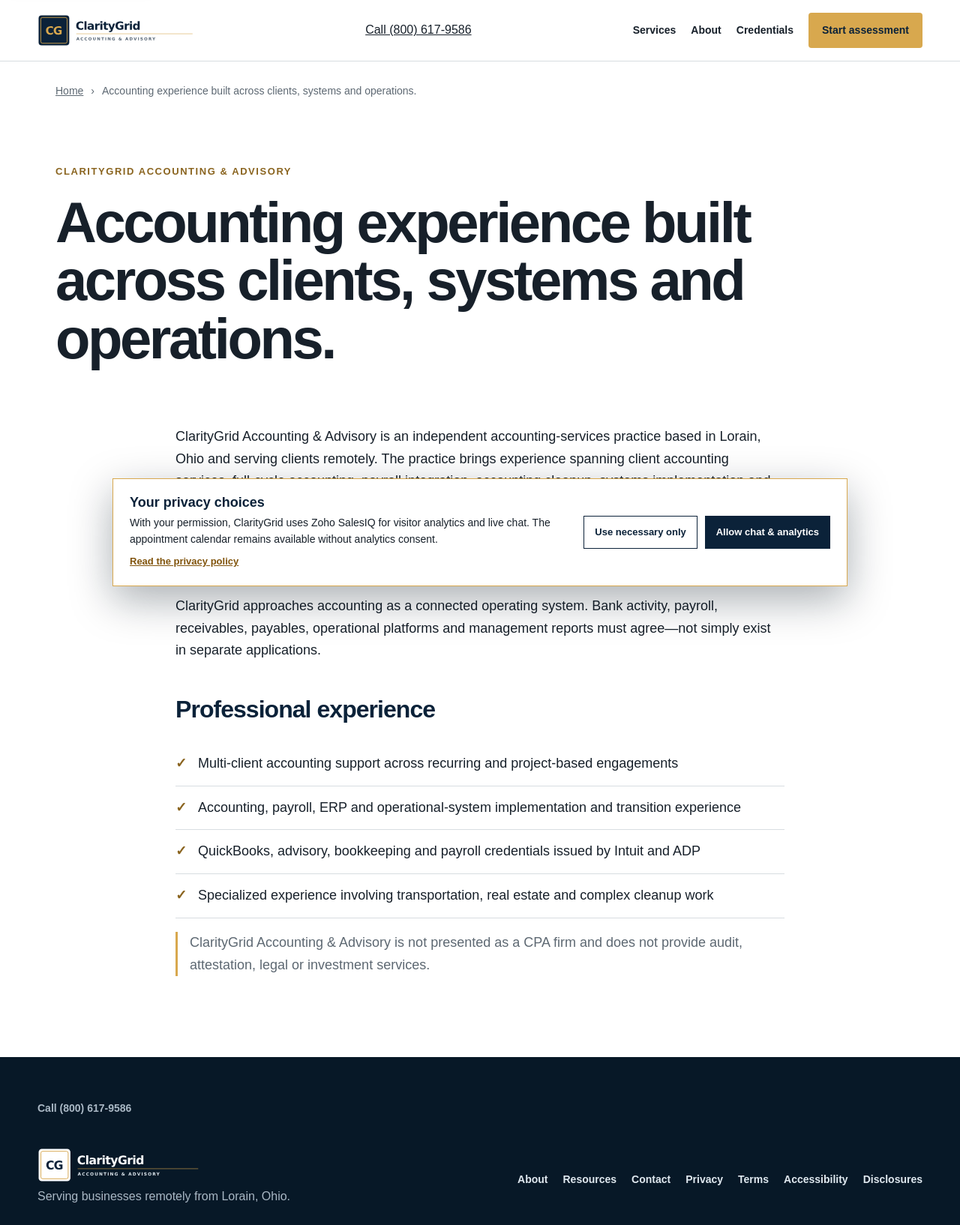
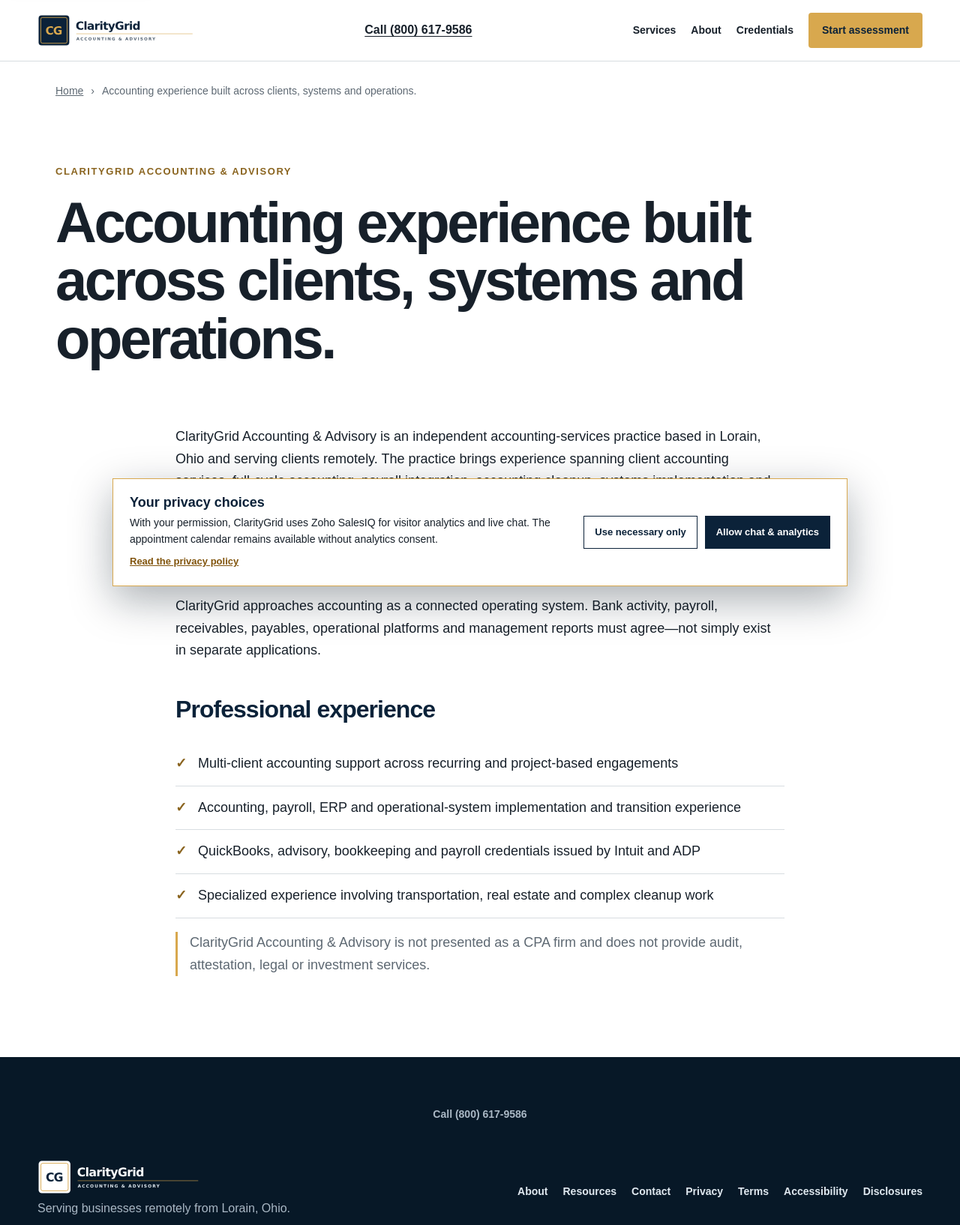
Before and after one commit to dhinds42/claritygrid-accounting, a plain HTML site: page about/index.html in a window 1280 px wide. Shown: the top 1634 px of the page at 75% size. Drawn offline with Linux system fonts and the light colour scheme.

Commit message:
Show ClarityGrid click-to-call number in headers, assessment, and footers sitewide

```diff
--- a/integrations.css
+++ b/integrations.css
@@ -46,3 +46,11 @@ body.cg-assessment-visible .cg-privacy-choices,
 body.cg-assessment-visible #zsiq_float,
 body.cg-assessment-visible #zsiq_chat_wrap { display: none !important; pointer-events: none !important; }
 .contact-intro [data-open-booking] { margin-top: 24px; cursor: pointer; }
+
+/* ClarityGrid contact visibility on all marketing pages */
+.cg-header-phone{display:inline-flex;align-items:center;justify-content:center;margin:0 12px;padding:8px 10px;min-height:44px;font-weight:700;font-size:clamp(.85rem,1.4vw,1rem);white-space:nowrap;color:inherit;text-decoration:underline;text-underline-offset:3px}
+.cg-assessment-contact{margin:0 auto 1rem;text-align:center;font-weight:600;line-height:1.6}
+.cg-assessment-phone,.cg-footer-phone{font-weight:700;text-decoration:underline;text-underline-offset:3px}
+.cg-footer-contact{text-align:center;padding:8px 12px}
+.cg-header-phone:focus-visible,.cg-assessment-phone:focus-visible,.cg-footer-phone:focus-visible{outline:3px solid #2563eb;outline-offset:3px}
+@media(max-width:760px){.cg-header-phone{font-size:.82rem;padding:6px;margin:0 4px;white-space:normal;text-align:center}.cg-assessment-contact{padding:0 12px}}
```
